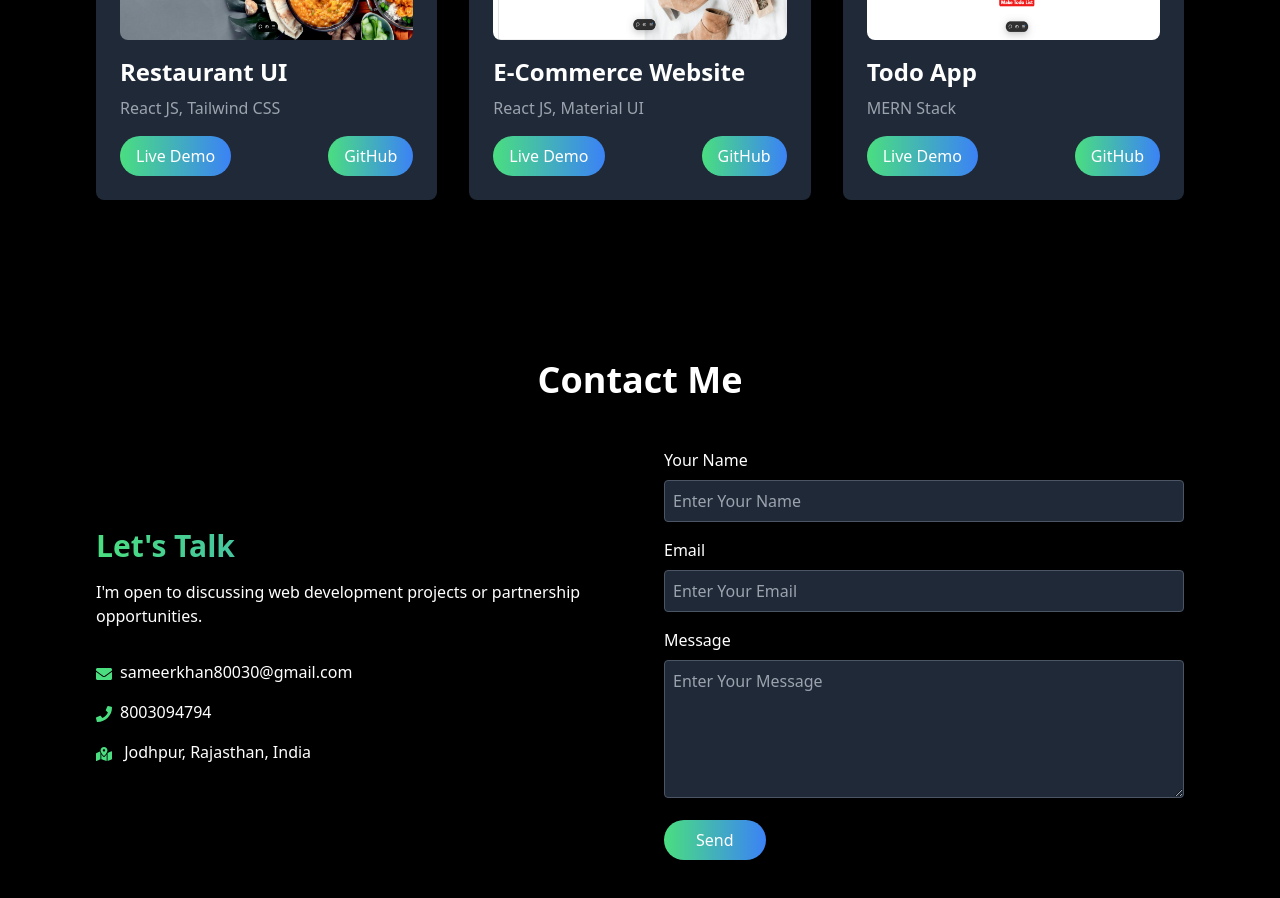
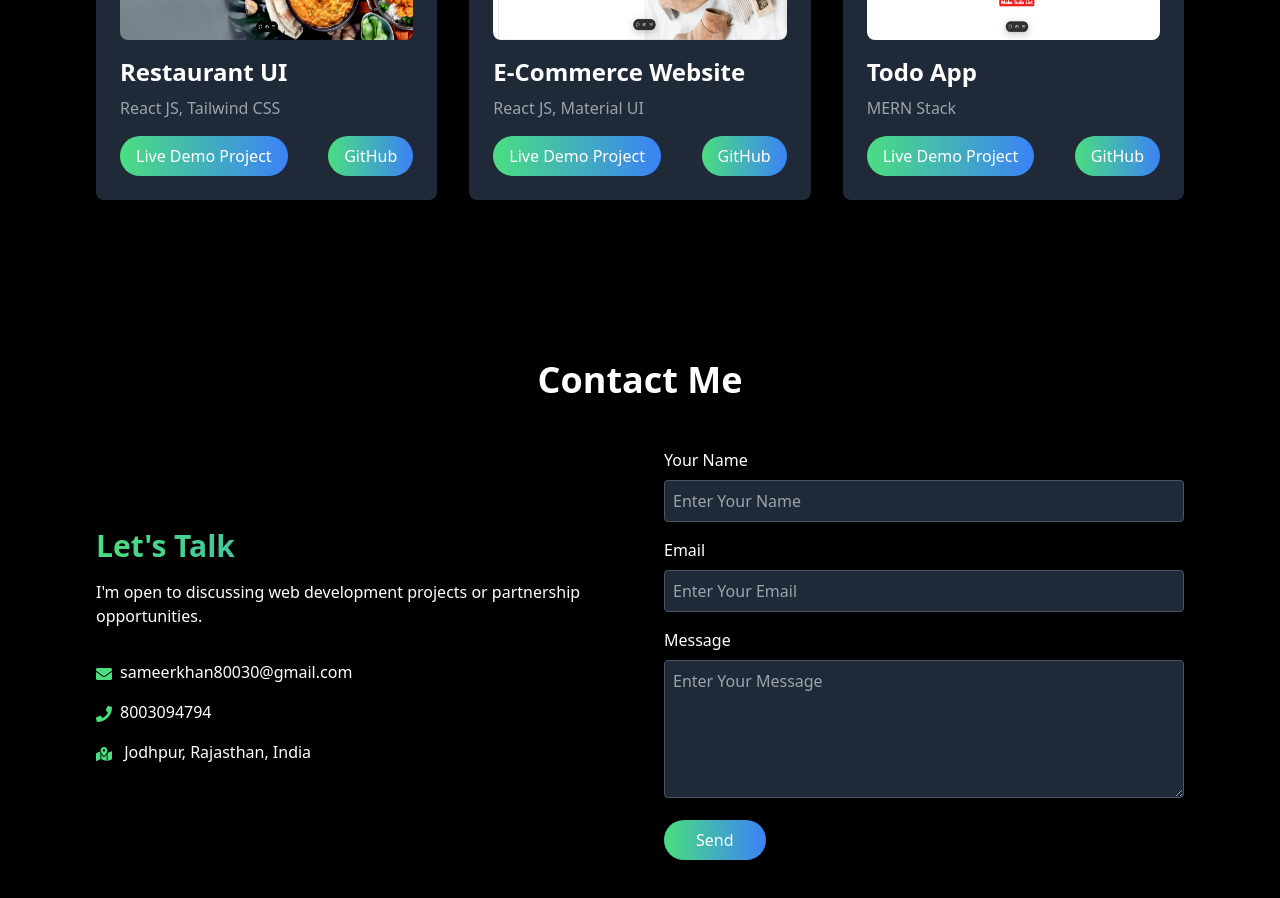
Before and after one commit to sameer47011/My-New-Portfolio, a React (Vite) app: page / in a window 1280 px wide. Shown: the part 2860-3758 px from the top of the page. Built offline with nearby package versions, Linux system fonts and the light colour scheme.

Commit message:
projects.jsx updated

```diff
--- a/src/components/Projects.jsx
+++ b/src/components/Projects.jsx
@@ -55,7 +55,7 @@ const Projects = () => {
                   target="_blank"
                   rel="noopener noreferrer"
                 >
-                  Live Demo
+                  Live Demo Project
                 </a>
                 <a
                   href={project.github}
```
